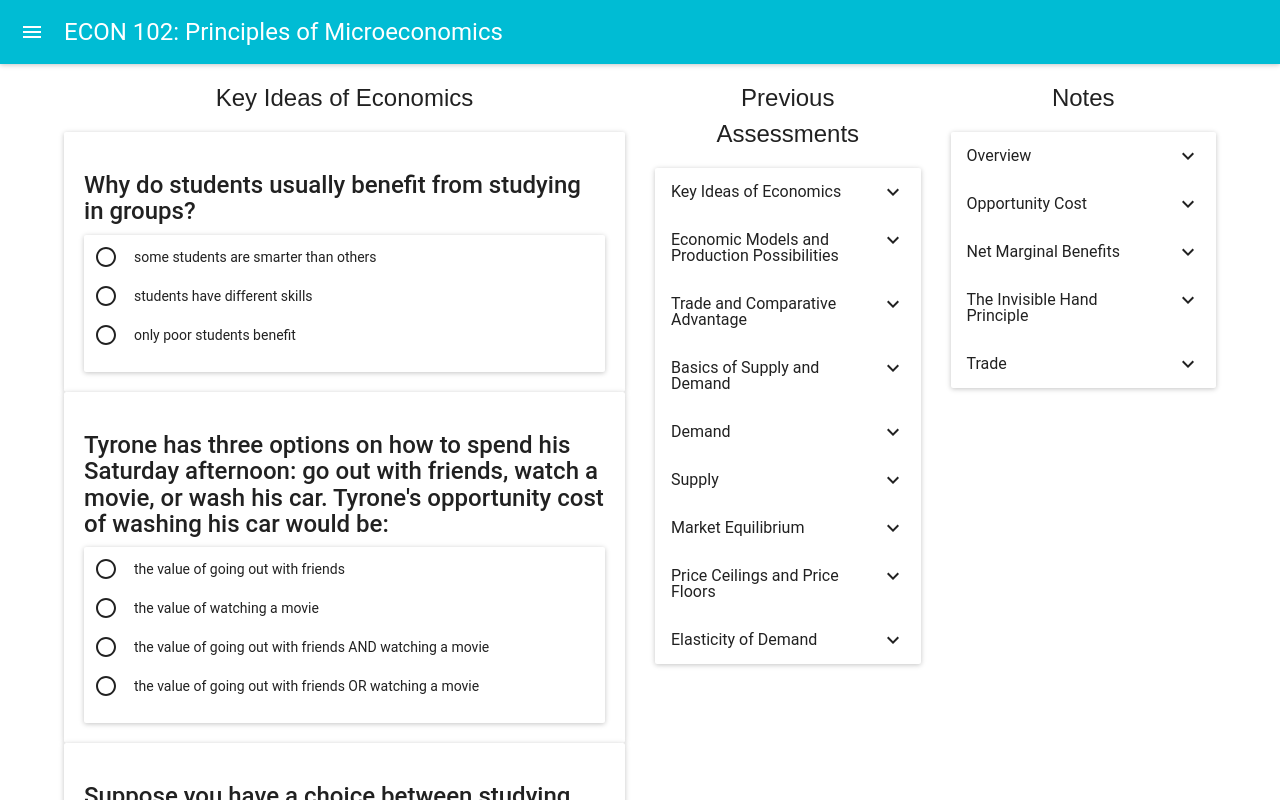
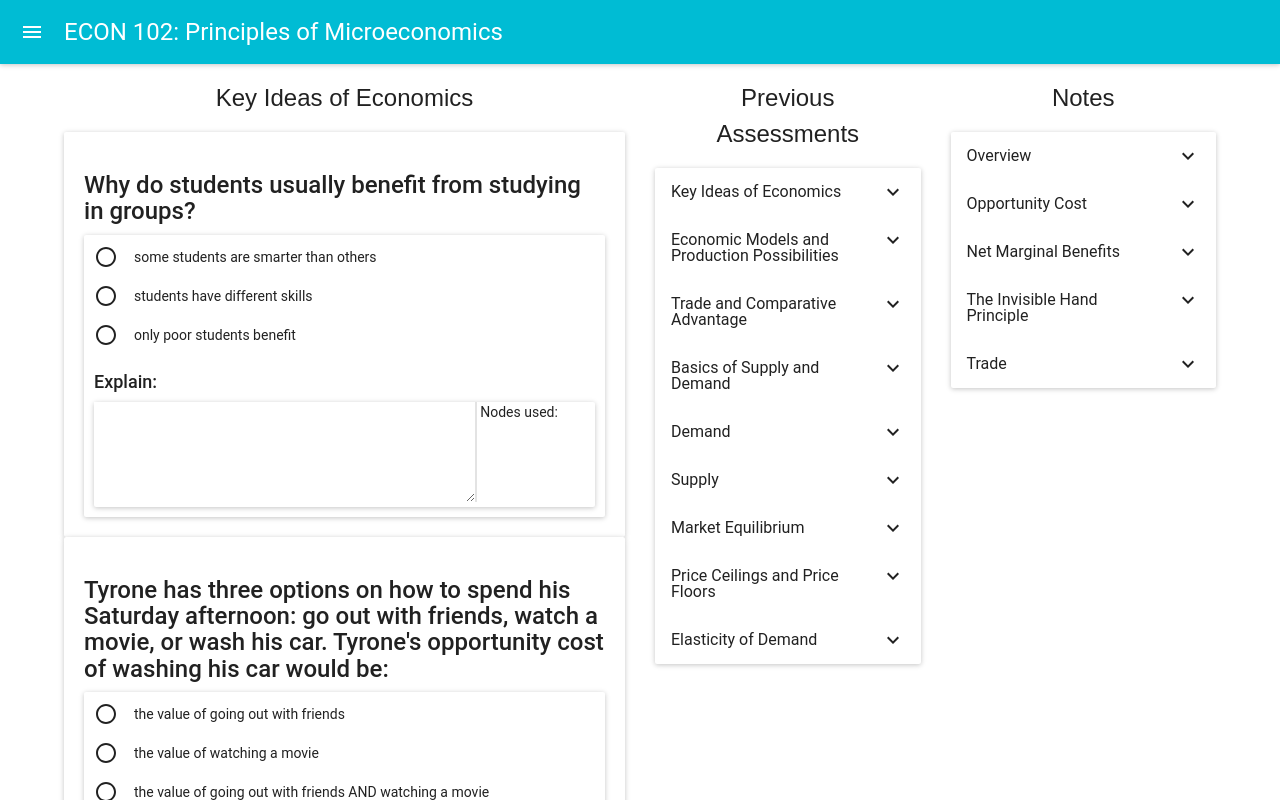
Before and after one commit to ssanaul/dotpractica-demo, a React (Create React App) app: page / in a window 1280 px wide. Shown: the top 800 px of the page. Built offline with nearby package versions, Linux system fonts and the light colour scheme.

Commit message:
update explanation component

```diff
--- a/src/components/Answer/Answer.js
+++ b/src/components/Answer/Answer.js
@@ -1,7 +1,6 @@
 import React, { Component } from 'react';
 import TextField from 'material-ui/TextField';
 import {RadioButton, RadioButtonGroup} from 'material-ui/RadioButton';
-import { Paper } from 'material-ui';
 
 class Answer extends Component { render() {
 
@@ -9,7 +8,6 @@ class Answer extends Component { render() {
 
         {
           this.props.inputType==='radio'?
-          <Paper style={{padding: 10}}>
             <RadioButtonGroup>
             {
               this.props.options.map(function(p){
@@ -22,7 +20,6 @@ class Answer extends Component { render() {
               })
             }
             </RadioButtonGroup>
-          </Paper>
           :
           <TextField/>
         }
--- a/src/components/Explanation/Explanation.js
+++ b/src/components/Explanation/Explanation.js
@@ -1,5 +1,6 @@
 import React, { Component } from 'react';
 import TextField from 'material-ui/TextField';
+import { Paper } from 'material-ui';
 
 class Explanation extends Component {
 	constructor(props){
@@ -35,22 +36,27 @@ class Explanation extends Component {
   render() {
     return (
       <div>
-{/*
-        <p>Explanation:</p>
-		<RaisedButton onClick={this.addInput}>Add</RaisedButton>
-		<br/>
-		<br/>
-
-		<div key="0">
-			<span>1.</span>
-			<TextField/>
-		</div>
-		{
-			this.state.explanations.map(function(e){
-				return e.el
-			})
-		}
-*/}
+			<h4>Explain:</h4>
+				<Paper>
+				<div className="row">
+					<div className="col-sm-9" style={{paddingRight: 0}}>
+						<textarea style={{
+							width: '100%',
+							maxWidth: '100%',
+							minWidth: '100%',
+							height: 100,
+							border: 'none',
+							borderRight: '2px solid rgba(200,200,200,.5)',
+							outline: 'none',
+							overflow: 'auto',
+						}}>
+						</textarea>
+					</div>
+					<div className="col-sm-3" style={{paddingLeft: 3}}>
+						<span>Nodes used:</span>
+						</div>
+				</div>
+				</Paper>
       </div>
     );
   }
--- a/src/components/Solution/Solution.js
+++ b/src/components/Solution/Solution.js
@@ -1,18 +1,20 @@
 import React, { Component } from 'react';
 import Explanation from '../Explanation/Explanation';
 import Answer from '../Answer/Answer';
+import { Paper } from 'material-ui';
 
 class Solution extends Component {
   render() {
     return (
       <div>
 
-		<Explanation/>
+      <Paper style={{padding: 10}}>
+    		<Answer
+          inputType={this.props.inputType}
+          options={this.props.options}/>
 
-		<Answer
-      inputType={this.props.inputType}
-      options={this.props.options}/>
-
+        <Explanation/>
+      </Paper>
       </div>
     );
   }
```
